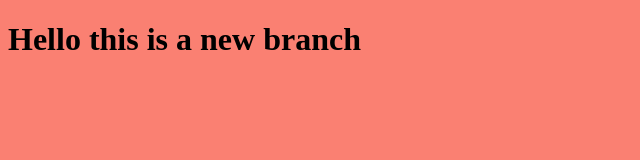
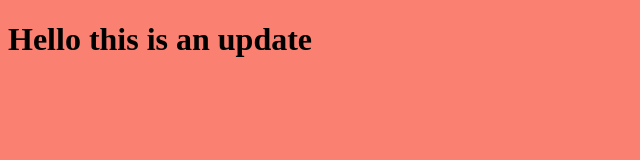
Before and after one commit to alichoker27/myproject, a plain HTML site: page index.html in a window 1280 px wide. Shown: the whole page, without its empty margins (0-640 px from the left). Drawn offline with Linux system fonts and the light colour scheme.

Commit message:
edit the html file

```diff
--- a/index.html
+++ b/index.html
@@ -7,7 +7,7 @@
     <link rel="stylesheet" href="style.css" />
   </head>
   <body>
-    <h1>Hello this is a new branch</h1>
+    <h1>Hello this is an update</h1>
     <script src="app.js"></script>
   </body>
 </html>
```
